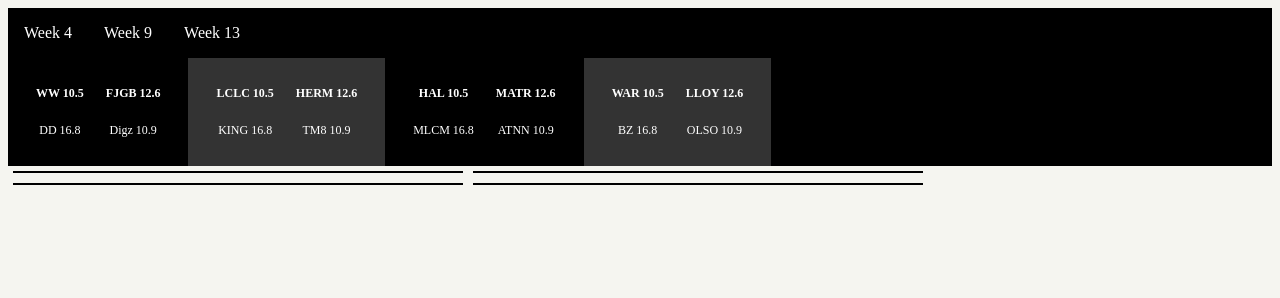
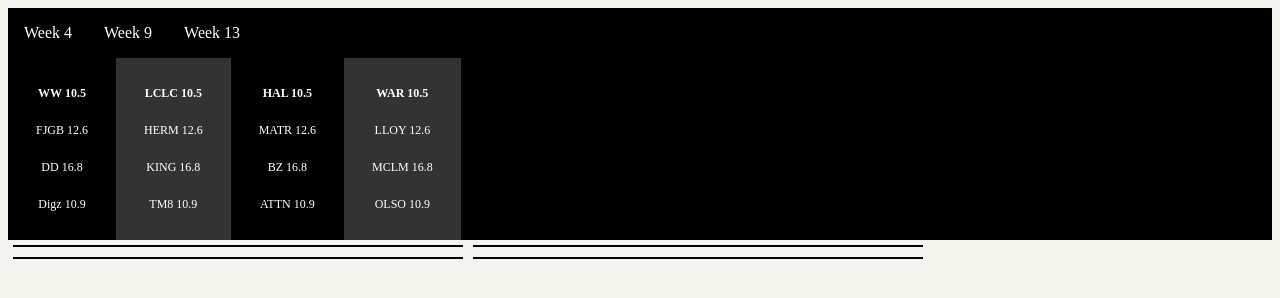
Before and after one commit to jonathanbouthilet/fantasysite, a plain HTML site: page index.html in a window 1280 px wide. Drawn offline with nearby package versions, Linux system fonts and the light colour scheme; no server answers.

Commit message:
updated colors and styles, changed team button to vertical

```diff
--- a/index.html
+++ b/index.html
@@ -14,10 +14,10 @@
 </ul>
 <div class="teams">
 <ul>
-<li><a class="active" href="#home"><table><tr><td>WW  10.5</td><td> FJGB  12.6</td></tr><tr><td>DD  16.8 </td><td>Digz  10.9</td></tr></table></a></li>
-  <li><a href="#news"><table><tr><td>LCLC  10.5</td><td>HERM  12.6</td></tr><tr><td>KING  16.8 </td><td>TM8  10.9</td></tr></table></a></li>
-  <li><a href="#contact"><table><tr><td>HAL  10.5</td><td>MATR  12.6</td></tr><tr><td>MLCM  16.8 </td><td>ATNN  10.9</td></tr></table></a></li>
-  <li><a href="#about"><table><tr><td>WAR  10.5</td><td>LLOY  12.6</td></tr><tr><td>BZ  16.8 </td><td>OLSO  10.9</td></tr></table></a></li>
+<li><a class="active" href="#home"><table> <tr><td>WW  10.5</td></tr> <tr><td> FJGB  12.6</td></tr> <tr><td>DD  16.8 </td></tr> <tr><td>Digz  10.9</td></tr> </table></a></li>
+  <li><a href="#news"><table> <tr><td>LCLC  10.5</td></tr> <tr><td> HERM  12.6</td></tr> <tr><td>KING  16.8 </td></tr> <tr><td>TM8  10.9</td></tr></table> </a></li>
+  <li><a href="#contact"><table> <tr><td>HAL  10.5</td></tr> <tr><td> MATR  12.6</td></tr> <tr><td>BZ  16.8 </td></tr> <tr><td>ATTN  10.9</td></tr> </table></a></li>
+  <li><a href="#about"><table> <tr><td>WAR  10.5</td></tr> <tr><td> LLOY  12.6</td></tr> <tr><td>MCLM  16.8 </td></tr> <tr><td>OLSO  10.9</td></tr> </table></a></li>
 </ul>
 </div>
 
```
